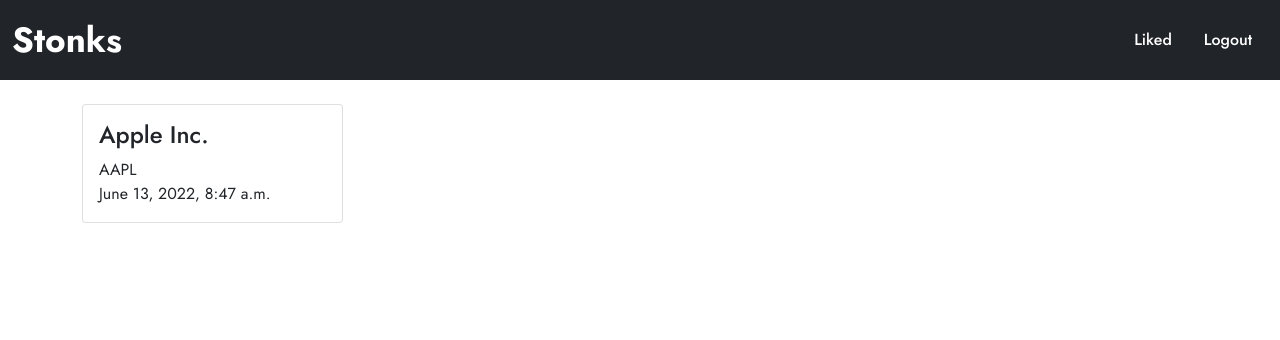
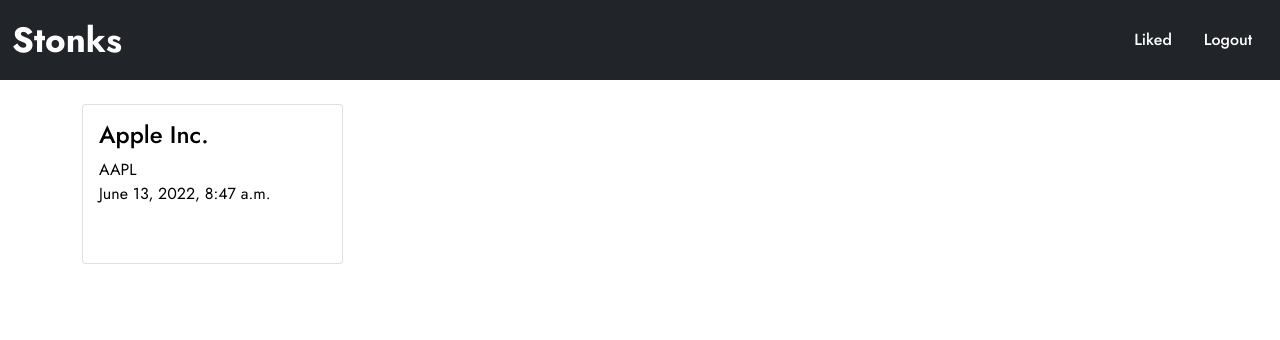
Before and after one commit to pytocabra/Stonks-search, a Django app: page /liked/ in a window 1280 px wide. Shown: the top 340 px of the page. Run offline with Django 4.2, Linux system fonts and the light colour scheme; a user stored in the database is signed in; data comes from the database, SQL or seed files in the repository; both versions use the stored data as it was after the commit; style sheets or scripts are compiled from the project's sources; some libraries are stand-ins or nearby versions.

Commit message:
liked update

```diff
--- a/stonks/search/static/styles/custom.scss
+++ b/stonks/search/static/styles/custom.scss
@@ -192,6 +192,23 @@ nav {
     }
 }
 
+.liked {
+    .card {
+        transition: all 0.25s ease-in;
+        min-height: 160px;
+    }
+    &__blockLink {
+        color: $black;
+        transition: all 0.25s ease-in;
+        text-decoration: none;
+        &:hover {
+            >.card {
+                transform: translateY(-6%);
+            }
+        }
+    }
+}
+
 @media (min-width: 992px) {
     .navbar-expand-lg .navbar-collapse {
         justify-content: flex-end;
--- a/stonks/search/templates/search/user_likes.html
+++ b/stonks/search/templates/search/user_likes.html
@@ -2,20 +2,24 @@
 
 {% block body %}
     {% if objects %}
+        <main class="liked">
         <div class="container">
-            <div class="row mt-4 row-cols-md-2 row-cols-lg-3 row-cols-xl-4">
+            <div class="row mt-4">
             {% for object in objects %}
-                <div class="col">
-                    <div class="card">
-                        <div class="card-body">
-                        <h4 class="card-title">{{ object.company_name }}</h4>
-                        <p class="card-text">{{ object.ticker }} <br> {{ object.date_liked }}</p>
+                <div class="col mb-4 col-md-6 col-lg-4 col-xl-3">
+                    <a class="liked__blockLink" href="{% url 'detail' ticker=object.company_name %}">
+                        <div class="card">
+                            <div class="card-body">
+                            <h4 class="card-title">{{ object.company_name }}</h4>
+                            <p class="card-text">{{ object.ticker }} <br> {{ object.date_liked }}</p>
+                            </div>
                         </div>
-                    </div>
+                    </a>
                 </div>
             {% endfor %}
             </div>
         </div>
+        </main>
     {% endif %}
 
     {% if not objects %}
```
Also changed, not shown: stonks/search/static/styles/custom.css (+10 -0 lines), stonks/db.sqlite3, stonks/search/static/assets/heart.svg (deleted), 1 other file.
